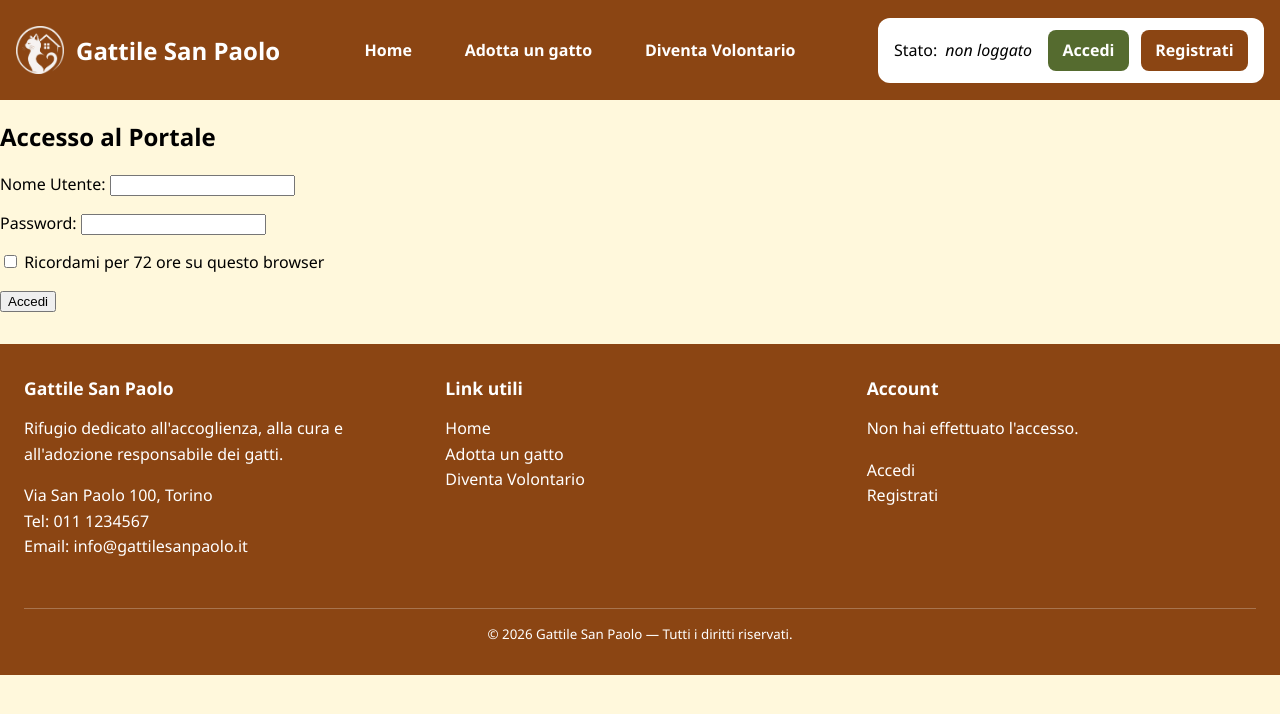
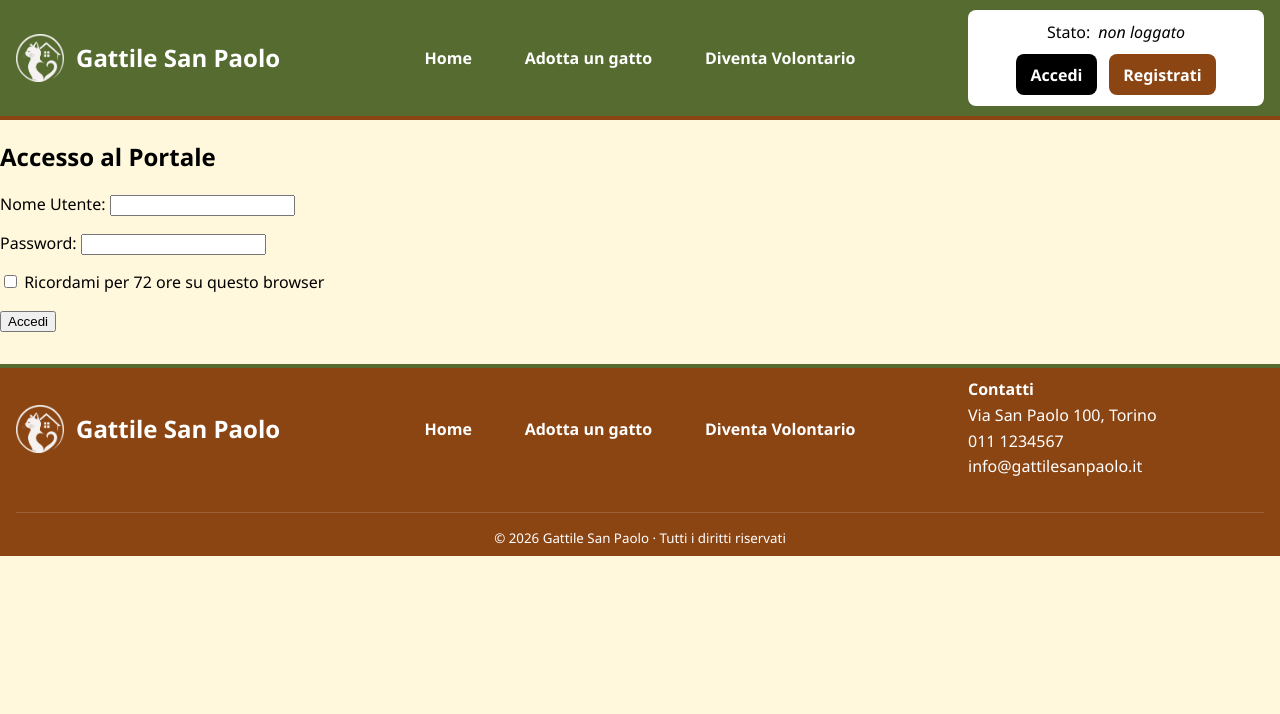
Before and after one commit to gabrielecancemi/PAI, a PHP site: page /gattile/login.php in a window 1280 px wide. Shown: the top 714 px of the page. Run offline with PHP 8.4, Linux system fonts and the light colour scheme.

Commit message:
header e footer

```diff
--- a/gattile/css/stile.css
+++ b/gattile/css/stile.css
@@ -17,12 +17,15 @@
    GENERALI
 ========================================================== */
 
+*{
+    box-sizing: border-box;
+}
+
 body {
     font-family: 'Segoe UI', Tahoma, Geneva, Verdana, sans-serif;
     background-color: var(--sfondo);
     color: var(--nero);
     margin: 0;
-    padding-bottom: .5rem;
 }
 
 /* ==========================================================
@@ -34,18 +37,31 @@ body {
     align-items: center;
     justify-content: space-between;
     gap: 2rem;
-
     padding: .6rem 1rem;
-
-    background-color: var(--primario);
-
+    background-color: var(--secondario);
     position: sticky;
     top: 0;
+    z-index: 1000;
+    font-size: 1rem;
+    border-bottom: 4px solid var(--primario);
+}
 
-    z-index: 1000;
+/* ==========================================================
+   FOOTER
+========================================================== */
 
+.footer {
+    display: flex;
+    align-items: center;
+    justify-content: space-between;
+    gap: 2rem;
+    flex-wrap: wrap;
+    margin-top: 2rem;
+    padding: .6rem 1rem;
+    background-color: var(--primario);
+    color: var(--bianco);
     font-size: 1rem;
-
+    border-top: 4px solid var(--secondario);
 }
 
 /* ==========================================================
@@ -54,25 +70,20 @@ body {
 
 .brand-logo {
     flex: 1;
-
+    min-width: 0;
     display: flex;
     align-items: center;
     gap: .75rem;
-
     color: var(--bianco);
-
     text-decoration: none;
     font-size: 1.5rem;
     font-weight: bold;
-
 }
 
 .logo-img {
     width: 48px;
     height: 48px;
-
     object-fit: contain;
-
     flex-shrink: 0;
 }
 
@@ -81,45 +92,53 @@ body {
 }
 
 /* ==========================================================
-   NAVIGAZIONE
+   NAVIGAZIONE HEADER + FOOTER
 ========================================================== */
 
-.header nav {
+.header nav,
+.footer nav {
     flex: 2;
+    min-width: 0;
     display: flex;
     justify-content: center;
 }
 
-.header nav ul {
+.header nav ul,
+.footer nav ul {
     display: flex;
-    align-items: center;
     gap: 1.5rem;
-
     margin: 0;
     padding: 0;
-
     list-style: none;
 }
 
-.header nav a {
+.header nav ul {
+    align-items: center;
+}
+
+.footer nav ul {
+    flex-wrap: wrap;
+}
+
+.header nav a,
+.footer nav a {
     display: inline-block;
-
     padding: .6rem .9rem;
-
     color: var(--bianco);
     text-decoration: none;
     font-weight: 600;
-
     border-radius: var(--raggio);
 }
 
-.header nav a:hover {
+.header nav a:hover,
+.footer nav a:hover {
     background-color: rgba(255, 255, 255, .15);
 }
 
 .header nav a.active,
+.footer nav a.active,
 .btn-login.active {
-    background-color: var(--secondario);
+    background-color: black;
     color: var(--bianco);
 }
 
@@ -127,37 +146,39 @@ body {
    AREA ACCOUNT
 ========================================================== */
 
+.account-box {
+    display: inline-flex;
+    align-items: center;
+    justify-content: center;
+    gap: .7rem;
+    padding: .7rem .7rem;
+    background-color: var(--bianco);
+    border-radius: var(--raggio);
+    flex-wrap: wrap;
+}
+
 .stato-autenticazione {
+    flex: 1;
+    min-width: 0;
     display: flex;
     align-items: center;
     justify-content: flex-end;
-    gap: 1rem;
-
-    padding: .75rem 1rem;
-
-    background-color: var(--bianco);
-
-    border-radius: .75rem;
-
-    min-width: 0;
 }
 
 .utente-info {
     display: flex;
     align-items: center;
+    justify-content: center;
     gap: .5rem;
-
     margin: 0;
+    flex-wrap: wrap;
 }
 
 .badge-gatto {
     padding: .25rem .6rem;
-
     background-color: var(--secondario);
     color: var(--bianco);
-
     border-radius: 999px;
-
     font-size: .8rem;
     font-weight: 600;
 }
@@ -185,22 +219,11 @@ body {
     display: inline-flex;
     align-items: center;
     justify-content: center;
-
     padding: .6rem .9rem;
-
     border-radius: var(--raggio);
-
     text-decoration: none;
     font-weight: 600;
-
-    transition:
-        background-color .2s ease,
-        color .2s ease,
-        transform .15s ease,
-        box-shadow .2s ease;
 }
-
-/* Login e Registrazione */
 
 .btn-login {
     background-color: var(--primario);
@@ -222,90 +243,48 @@ body {
     background-color: #8b0000;
 }
 
-
-
 /* ==========================================================
-   FOOTER
+   INFO FOOTER
 ========================================================== */
 
-.footer {
+.footer-info {
+    flex: 1;
+
     display: flex;
-    flex-wrap: wrap;
-    justify-content: space-between;
-    gap: 2rem;
+    flex-direction: column;
 
-    margin-top: 2rem;
-    padding: 2rem 1.5rem;
+    gap: .75rem;
 
-    background-color: var(--primario);
-    color: var(--bianco);
+    min-width: 0;
 }
 
-.footer-sezione {
-    flex: 1 1 250px;
-}
-
-.footer h2 {
-    margin-top: 0;
-    margin-bottom: 1rem;
-
-    font-size: 1.1rem;
-}
-
-.footer p,
-.footer address,
-.footer li {
+.footer-info address {
+    font-style: normal;
     line-height: 1.6;
 }
 
-.footer address {
-    font-style: normal;
-}
-
-.footer ul {
-    margin: 0;
-    padding: 0;
-
-    list-style: none;
-}
-
-.footer a {
+.footer-info a {
     color: var(--bianco);
     text-decoration: none;
 }
 
-.footer a:hover {
+.footer-info a:hover {
     text-decoration: underline;
 }
 
-.footer-btn {
-    display: inline-block;
+/* ==========================================================
+   COPYRIGHT
+========================================================== */
 
-    padding: .6rem .9rem;
-
-    border-radius: var(--raggio);
-
-    background-color: var(--secondario);
-
-    font-weight: 600;
-}
-
-.footer-btn:hover {
-    filter: brightness(1.1);
-}
-
-.copyright {
+.footer-copy {
     flex-basis: 100%;
 
     padding-top: 1rem;
-    margin-top: 1rem;
-
-    border-top: 1px solid rgba(255,255,255,.25);
 
     text-align: center;
+
+    border-top: 1px solid rgba(255, 255, 255, .15);
 }
-
-
 
 /* ==========================================================
    ACCESSIBILITÀ
--- a/gattile/footer.php
+++ b/gattile/footer.php
@@ -1,82 +1,75 @@
+
 <footer class="footer">
-    <section class="footer-sezione" aria-labelledby="footer-info">
-        <h2 id="footer-info">Gattile San Paolo</h2>
 
-        <p>
-            Rifugio dedicato all'accoglienza, alla cura e
-            all'adozione responsabile dei gatti.
-        </p>
+    <a href="index.php" class="brand-logo" aria-label="Torna alla Home Page">
 
-        <address>
-            Via San Paolo 100, Torino<br>
-            Tel: <a href="tel:+390111234567">011 1234567</a><br>
-            Email:
-            <a href="mailto:info@gattilesanpaolo.it">
-                info@gattilesanpaolo.it
-            </a>
-        </address>
-    </section>
+        <img src="img/logo.png" alt="" class="logo-img">
 
-    <nav class="footer-sezione" aria-label="Link utili del sito">
+        <strong>Gattile San Paolo</strong>
+    </a>
 
-        <h2>Link utili</h2>
+    <nav aria-label="Menu principale di navigazione">
+        <ul>
+            <li><a href="index.php" class="<?= $currentPage === 'index.php' ? 'active' : '' ?>">Home</a></li>
 
-        <ul>
-            <li><a href="index.php">Home</a></li>
-            <li><a href="adozioni.php">Adotta un gatto</a></li>
-            <li><a href="volontariato.php">Diventa Volontario</a></li>
-
+            <li><a href="adozioni.php" class="<?= $currentPage === 'adozioni.php' ? 'active' : '' ?>">
+                    Adotta un gatto
+                </a></li>
+            <li><a href="volontariato.php" class="<?= $currentPage === 'volontariato.php' ? 'active' : '' ?>">
+                    Diventa Volontario
+                </a></li>
             <?php if (!empty($_SESSION['is_admin'])): ?>
-                <li>
-                    <a href="inserimento.php">
+                <li><a href="inserimento.php" class="<?= $currentPage === 'inserimento.php' ? 'active' : '' ?>">
                         Aggiungi Gatto
-                    </a>
-                </li>
+                    </a></li>
             <?php endif; ?>
         </ul>
     </nav>
 
-    <section class="footer-sezione" aria-labelledby="footer-account">
+    <section class="footer-info">
 
-        <h2 id="footer-account">Account</h2>
+        <address>
+
+            <strong>Contatti</strong><br>
+
+            Via San Paolo 100, Torino<br>
+
+            <a href="tel:+390111234567">
+                011 1234567
+            </a><br>
+
+            <a href="mailto:info@gattilesanpaolo.it">
+                info@gattilesanpaolo.it
+            </a>
+
+        </address>
 
         <?php if (isset($_SESSION['username'])): ?>
 
-            <p>
-                Accesso effettuato come
+            <p class="utente-info">
+                👤
                 <strong><?= $_SESSION['username'] ?></strong>
+
+                <?php if (!empty($_SESSION['is_admin'])): ?>
+                    <small class="badge-gatto">
+                        Amministratore
+                    </small>
+                <?php else: ?>
+                    <small class="badge-gatto">
+                        Utente
+                    </small>
+                <?php endif; ?>
             </p>
 
-            <p>
-                <a href="logout.php" class="footer-btn">
-                    Logout
-                </a>
-            </p>
+        <?php endif; ?>
 
-        <?php else: ?>
-
-            <p>Non hai effettuato l'accesso.</p>
-
-            <ul>
-                <li>
-                    <a href="login.php">
-                        Accedi
-                    </a>
-                </li>
-                <li>
-                    <a href="registrazione.php">
-                        Registrati
-                    </a>
-                </li>
-            </ul>
-
-        <?php endif; ?>
     </section>
 
-    <small class="copyright">
-        © <?= date('Y') ?> Gattile San Paolo —
-        Tutti i diritti riservati.
+    <small class="footer-copy">
+        © <?= date('Y') ?> Gattile San Paolo ·
+        Tutti i diritti riservati
     </small>
+
 </footer>
 <script src="js/validazione.js"></script>
 <script src="js/volontariato.js"></script>
--- a/gattile/header.php
+++ b/gattile/header.php
@@ -32,14 +32,19 @@ $pageTitle = $pageTitles[$currentPage] ?? 'Gattile ';
     <script src="https://unpkg.com/react@18/umd/react.development.js" crossorigin></script>
     <script src="https://unpkg.com/react-dom@18/umd/react-dom.development.js" crossorigin></script>
     <script src="https://unpkg.com/@babel/standalone/babel.min.js"></script>
+    <script src="js/menu.js" defer></script>
 </head>
 
 <body>
     <header class="header" role="banner">
+
         <a href="index.php" class="brand-logo" aria-label="Torna alla Home Page">
             <img src="img/logo.png" alt="" class="logo-img">
             <p for="brand-logo">Gattile San Paolo</p>
         </a>
+        <button class="menu-toggle" aria-expanded="false" aria-controls="menu-principale" aria-label="Apri menu">
+            ☰
+        </button>
         <nav aria-label="Menu principale di navigazione">
             <ul>
                 <li><a href="index.php" class="<?= $currentPage === 'index.php' ? 'active' : '' ?>">Home</a></li>
@@ -58,6 +63,7 @@ $pageTitle = $pageTitles[$currentPage] ?? 'Gattile ';
             </ul>
         </nav>
         <section class="stato-autenticazione" id="userStatusBox">
+            <article class="account-box">
                 <?php if (isset($_SESSION['username'])): ?>
                     <p class="utente-info">
                         👤
@@ -95,5 +101,7 @@ $pageTitle = $pageTitles[$currentPage] ?? 'Gattile ';
                         </li>
                     </ul>
                 <?php endif; ?>
+            </article>
+
         </section>
     </header>
```
Also changed, not shown: other parts of gattile/css/stile.css (+59 -14 lines), gattile/js/menu.js (added, +25 -0 lines). Lines whose indentation alone changed are shown as unchanged.
